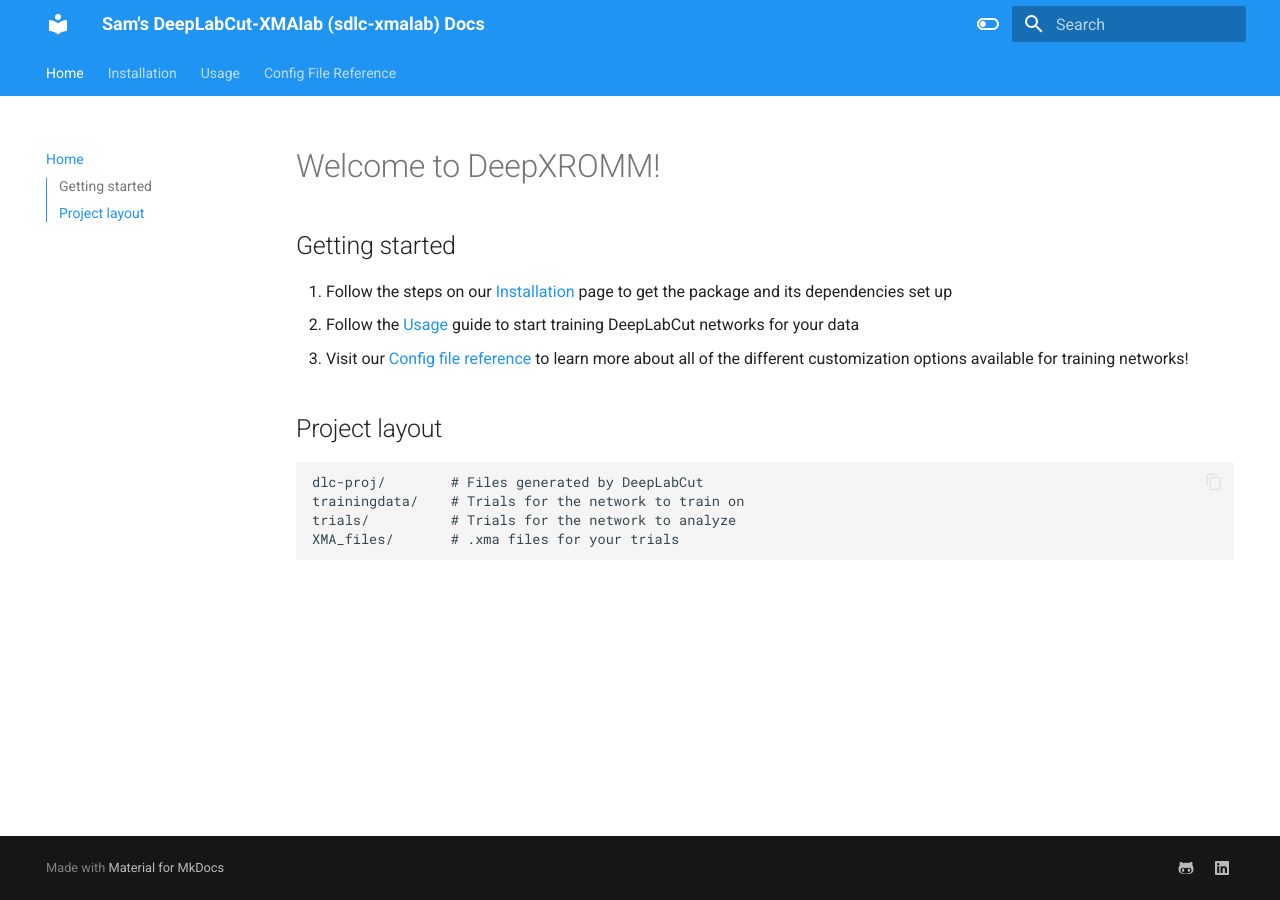
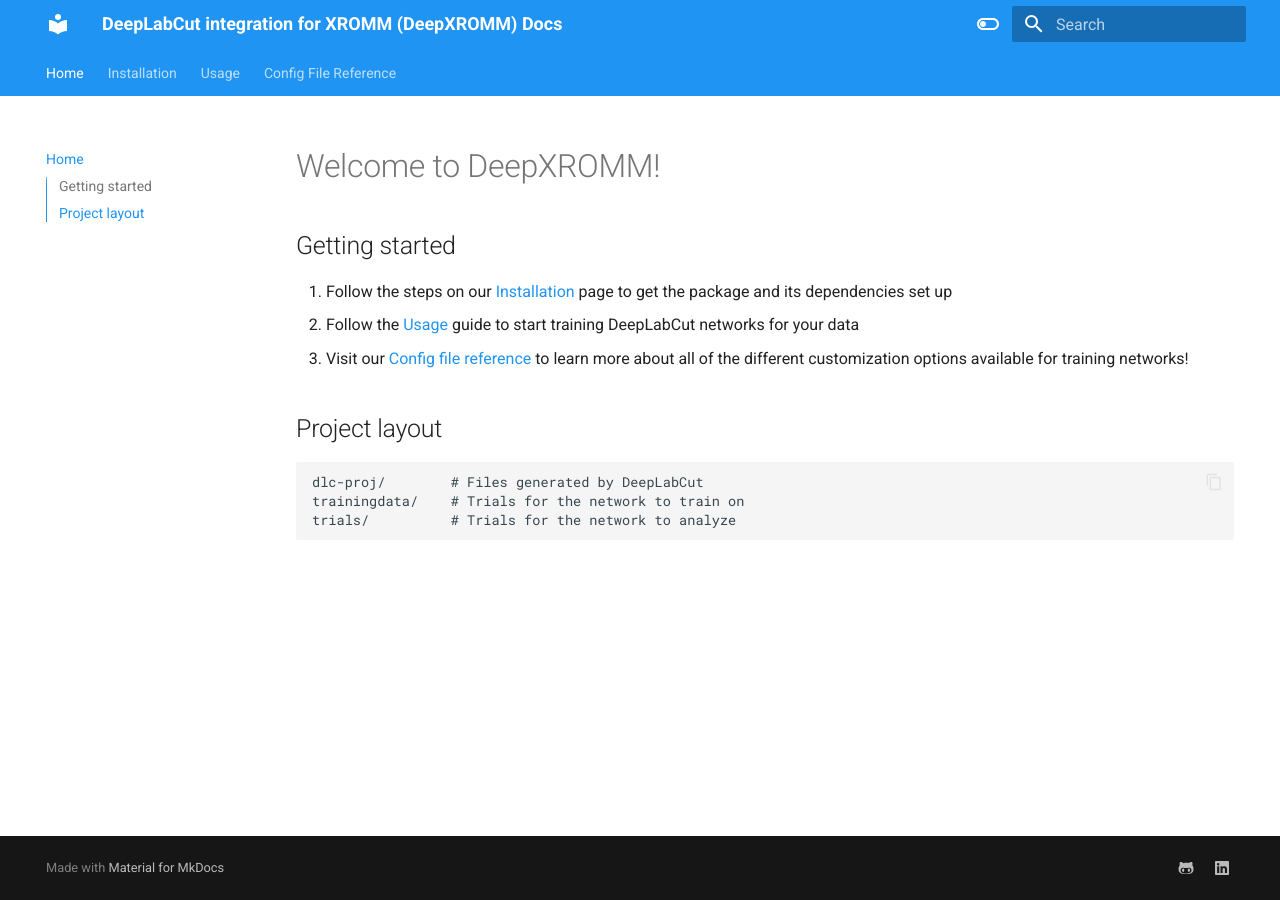
Before and after one commit to sam-delap/deepxromm, an MkDocs documentation site: the page built from docs/index.md, in a window 1280 px wide. Built offline with MkDocs 1.6.1 and Material for MkDocs 9.7.7, drawn with Linux system fonts in a browser that asks for light colours.

Commit message:
Changing the site name for the docs

```diff
--- a/docs/index.md
+++ b/docs/index.md
@@ -9,4 +9,3 @@
     dlc-proj/        # Files generated by DeepLabCut
     trainingdata/    # Trials for the network to train on
     trials/          # Trials for the network to analyze
-    XMA_files/       # .xma files for your trials
--- a/mkdocs.yml
+++ b/mkdocs.yml
@@ -1,5 +1,5 @@
-site_name: Sam's DeepLabCut-XMAlab (sdlc-xmalab) Docs
-site_url: https://sam-delap.github.io/sdlc_xmalab/
+site_name: DeepLabCut integration for XROMM (DeepXROMM) Docs
+site_url: https://sam-delap.github.io/deepxromm/
 nav:
   - Home: index.md
   - Installation: install.md
```
